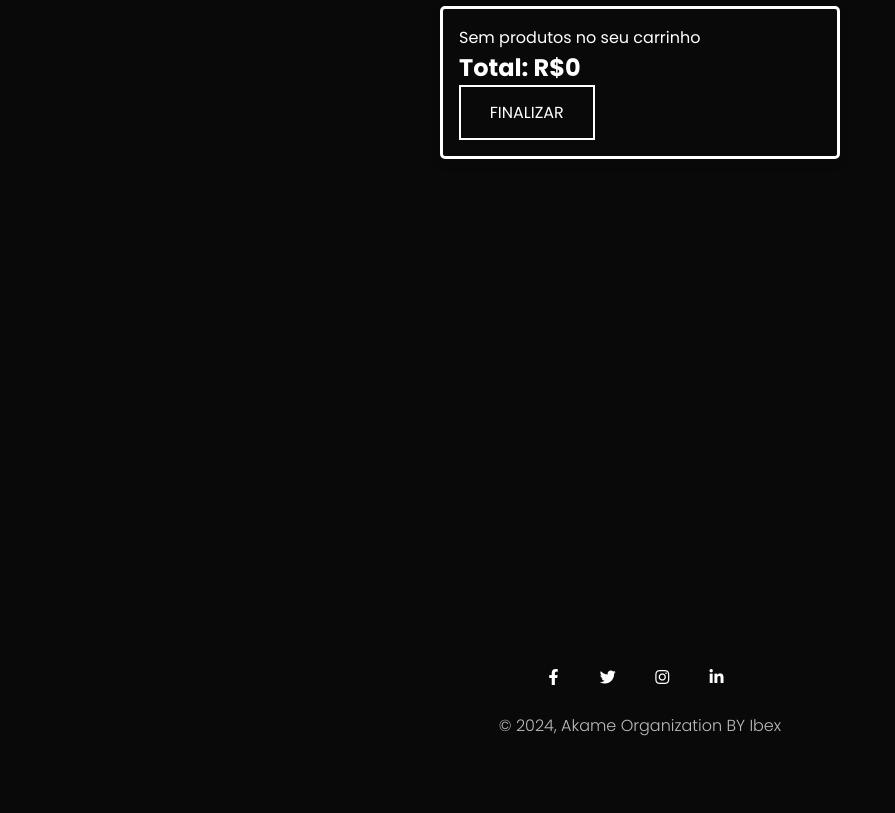
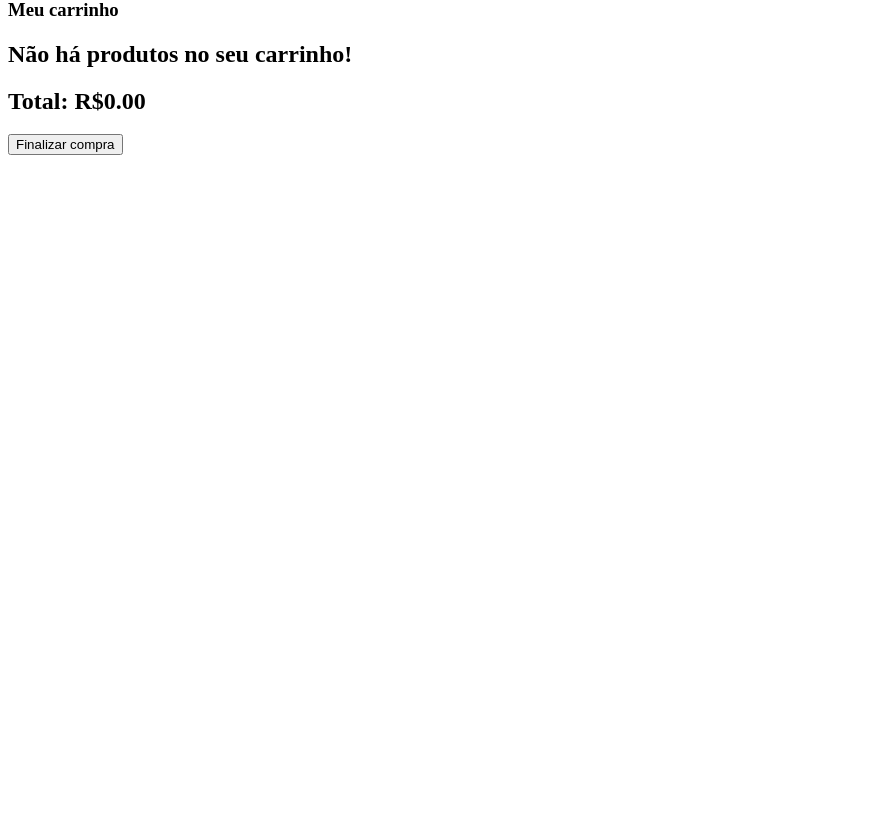
Before and after one commit to SystemRhino/Akame, a PHP site: page /carrinho.php in a window 1280 px wide. Shown: the part 332-1145 px from the top of the page, without its empty margins (0-895 px from the left). After the commit the page ends 487 px from the top, so only its background shows below. Run offline with PHP 8.4, Linux system fonts and the light colour scheme; a user stored in the database is signed in; data that the repository does not hold is empty.

Commit message:
Update carrinho.php (ñ responsivo)

```diff
--- a/carrinho.php
+++ b/carrinho.php
@@ -1,96 +1,116 @@
 <?php
     session_start();
     if (!isset($_SESSION['id'])){
-    header('location:index.php');
+        header('location: index.php');
     }else{
-    include'./php/conecta.php';
+        include'php/conecta.php';
         $id = $_SESSION['id'];
         $script_carrinho = $conn->prepare("SELECT * FROM tb_carrinho WHERE id_user = '$id'");
         $script_carrinho->execute();
 
         $script_produtos = $conn->prepare("SELECT * FROM tb_products");
         $script_produtos->execute();
-    $soma =0;
 ?>
 <!DOCTYPE html>
-<html lang="pt">
+<html lang="pt-br">
 <head>
     <meta charset="UTF-8">
     <meta name="viewport" content="width=device-width, initial-scale=1.0">
-
-    <link rel="stylesheet" href="css/index.css">
-  <link rel="stylesheet" href="css/footer.css">
-  <link rel="stylesheet" href="css/navbar.css">
-	<link rel="stylesheet" href="css/login-cadastro.css">
-    <title>Carrinho</title>
+    <link rel="stylesheet" href="css/carrinho.css">
+    <link rel="stylesheet" type="text/css" href="https://cdnjs.cloudflare.com/ajax/libs/font-awesome/5.15.1/css/all.min.css">
+    <script src="js/jquery-3.6.0.min.js"></script>
+    <title>Meu carrinho</title>
 </head>
 <body>
-<?php include('php/navbar.php')?>
-<div class="main">
-    <aside class="left">
-
-    </aside>
-
-    <main>
-		<!-- Tag "span" usada para retorno do ajax -->
-	<span></span>
-
-
-<div class="containerF">
-      <div class="wrapperF" style="padding:1rem">
+    <div class="card">
+        <div class="logo-space">
+            <a class="logo" href="index.php"><img src="img/logo.png " alt="logo"></a>
+            <h3 class="title">Meu carrinho</h3>
+        </div>
+        <div class="itens-carrinho">
             <?php
                 // Verificação se tem produtos
-if ($script_carrinho->rowCount()>0){
-    while ($carrinho = $script_carrinho->fetch(PDO::FETCH_ASSOC)) {
-        $id_produto = $carrinho['id_produto'];
-        $id_carrinho = $carrinho['id'];
+                if ($script_carrinho->rowCount() > 0){
+                    foreach($script_carrinho as $item){
+                        //puxar produto
+                        $id_produto = $item['id_produto'];
+                        $id_carrinho = $item['id'];
                         $script_produtos = $conn->prepare("SELECT * FROM tb_products WHERE id='$id_produto'");
                         $script_produtos->execute();
                         $produto = $script_produtos->fetch(PDO::FETCH_ASSOC);
-        $soma = $soma+$produto['vl_produto'];
-        //Consulta Produto
-        $nm_produto = $produto['nm_produto'];
-        $img_produto = $produto['img_1'];
-
             ?>
-
-
-                                <img src = "img/<?php echo $img_produto?>" alt = "product image" class="imgr">
-                                <h3><?php echo $produto['nm_produto']?></h3>
-                                <h3>R$<?php echo $produto['vl_produto']?></h3>
-                                <button  onclick="window.location.href = 'php/delete_carrinho.php?id=<?php echo $id_carrinho;?>'">Excluir</button>
-
-
+                <div class="item">
+                    <div class="image-item">
+                        <img src="img/<?php echo $produto['img_1'];?>" alt = "product image" class="imgr">
+                    </div>
+                    <div class="info-item">
+                        <div class="base-product">
+                            <h3 style="color: white;"><?php echo $produto['nm_produto'];?></h3>
+                            <h3 class="preco"style="color: #007F00;">R$ <?php echo $produto['vl_produto'];?></h3>
+                        </div>
+                        <div class="action-product">
+                            <div class="quant-space">
+                                <button class="btn decrementButton" data-id-produto="<?php echo $produto['id'];?>"><i class="fas fa-minus"></i></button>
+                                <input type="number" id="quant" value="<?php echo $item['nr_quant'];?>">
+                                <button class="btn incrementButton" data-id-produto="<?php echo $produto['id'];?>"><i class="fas fa-plus"></i></i></button>
+                            </div>
+                            <div class="button-delete">
+                                <a href="php/delete_carrinho.php?id=<?php echo $id_carrinho;?>"><i class="fas fa-trash"></i></a>
+                            </div>
+                        </div>
+                    </div>
+                </div>
             <?php
                     }
                 }else{
-             echo "Sem produtos no seu carrinho";
+                    echo "<h2 class='title' id='resp_carrinho'>Não há produtos no seu carrinho!</h2>";
                 }
             ?>
-       <div class="row button">
-    <h2>Total: R$<?php echo $soma;?></h2><button onclick="window.location.href = 'checkout.php?' " class="btn-join">Finalizar</button>
-
-
-
         </div>
-
-
-
+        <div class="info-carrinho">
+            <h2 class="total title"></h2>
+            <button class="final-button">Finalizar compra</button>
         </div>
     </div>
 
+    <script>
+        $(document).ready(function() {
+    $('.incrementButton').click(function() {
+        var id_produto = $(this).data('id-produto');
+        updateNumber('increment', id_produto, $(this));
+    });
 
+    $('.decrementButton').click(function() {
+        var id_produto = $(this).data('id-produto');
+        updateNumber('decrement', id_produto, $(this));
+    });
 
+    function updateNumber(action, id_produto, button) {
+        var quant = parseInt(button.closest('.action-product').find('#quant').val()); // Parse para inteiro
+        $.ajax({
+            url: 'php/update_quant.php?id='+ id_produto,
+            method: 'POST',
+            data: { action: action, number: quant },
+            success: function(response) {
+                button.closest('.action-product').find('#quant').val(response);
+                calcularTotal();
+            }
+        });
+    }
 
+    function calcularTotal() {
+        var total = 0;
+        $('.info-item').each(function() {
+            var preco = parseFloat($(this).find('.preco').text().replace('R$', '').trim());
+            var quantidade = parseInt($(this).find('#quant').val());
+            total += preco * quantidade;
+        });
+        $('.total').text('Total: R$' + total.toFixed(2)); // Atualiza o elemento HTML com o novo total
+    }
 
-
-    </main>
-<aside class="right"></aside>
-    </div>
-<!-- While Produtos -->
-
-
-    <?php include('php/footer.php')?>
+    calcularTotal();
+});
+    </script>
 </body>
 </html>
 <?php }?>
```
Lines whose indentation alone changed are shown as unchanged.
